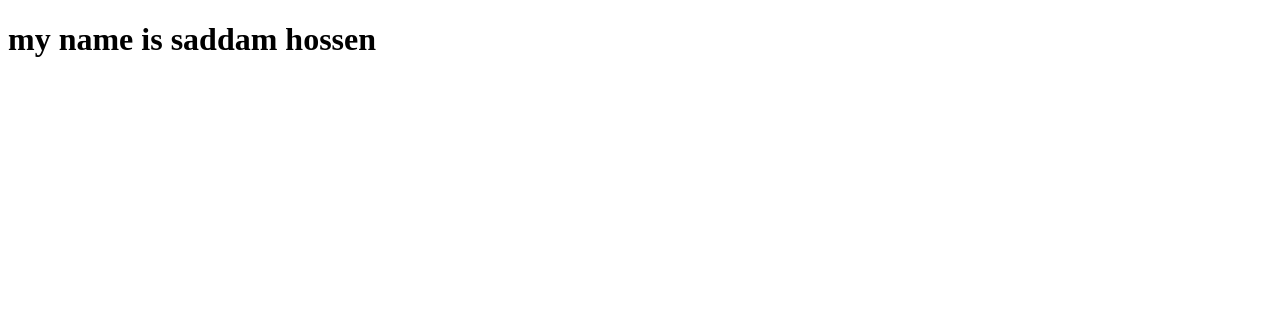
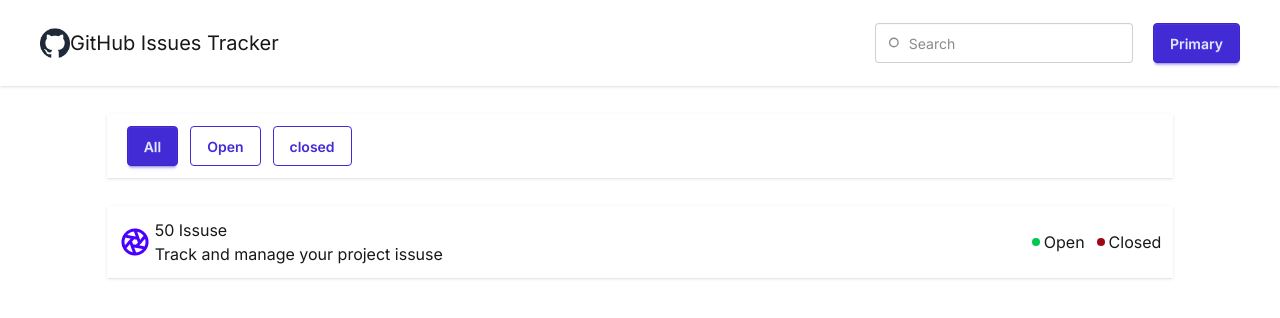
Before and after one commit to mdsaddamhossen1819-afk/B-13-Assignment--5, a plain HTML site: page second.html in a window 1280 px wide. Drawn offline with nearby package versions, Linux system fonts and the light colour scheme.

Commit message:
first commit

```diff
--- a/second.html
+++ b/second.html
@@ -3,9 +3,77 @@
 <head>
     <meta charset="UTF-8">
     <meta name="viewport" content="width=device-width, initial-scale=1.0">
+    <link rel="preconnect" href="https://fonts.googleapis.com">
+    <link rel="preconnect" href="https://fonts.gstatic.com" crossorigin>
+    <link href="https://fonts.googleapis.com/css2?family=Hind+Siliguri:wght@300;400;500;600;700&family=Inter:ital,opsz,wght@0,14..32,100..900;1,14..32,100..900&family=Manrope:wght@200..800&family=Outfit:wght@100..900&display=swap" rel="stylesheet">
+    <link rel="stylesheet" href="https://cdnjs.cloudflare.com/ajax/libs/font-awesome/7.0.1/css/all.min.css" integrity="sha512-2SwdPD6INVrV/lHTZbO2nodKhrnDdJK9/kg2XD1r9uGqPo1cUbujc+IYdlYdEErWNu69gVcYgdxlmVmzTWnetw==" crossorigin="anonymous" referrerpolicy="no-referrer" />
+    <link href="https://cdn.jsdelivr.net/npm/daisyui@5" rel="stylesheet" type="text/css" />
+    <script src="https://cdn.jsdelivr.net/npm/@tailwindcss/browser@4"></script>
+    <link rel="stylesheet" href="./style.css">
     <title>Document</title>
 </head>
 <body>
-    <h1>my name is saddam hossen</h1>
+    <header class="w-full flex justify-between px-10 bg-white shadow-sm flex-wrap mb-5">
+        <div class="flex items-center py-7">
+            <img class="w-[30px]" src="/assets/github-logo.png" alt="">
+
+            <p class="text-xl">GitHub Issues Tracker</p>
+
+        </div>
+        <div class="flex items-center gap-5">
+           <label class="input">
+  <svg class="h-[1em] opacity-50" xmlns="http://www.w3.org/2000/svg" viewBox="0 0 24 24">
+    <g
+      stroke-linejoin="round"
+      stroke-linecap="round"
+      stroke-width="2.5"
+      fill="none"
+      stroke="currentColor"
+    >
+       <circle cx="11" cy="11" r="8"></ circle>
+       <path d="m21 21-4.3-4.3"></path>
+       </g>
+       </svg>
+       <input  type="search" required placeholder="Search" />
+      </label>
+      <button class="btn btn-primary ">Primary</button>
+        </div>
+    </header>
+    <section class="w-10/12 mx-auto bg-white shadow-sm">
+        <div class="my-7 py-3 px-5 flex gap-3">
+            <button class="btn  btn-primary">All</button>
+            <button class="btn btn-outline btn-primary">Open</button>
+            <button class="btn btn-outline btn-primary">closed</button>
+        </div>
+
+    </section>
+    <section  class="w-10/12 mx-auto bg-white shadow">
+        <div class="flex justify-between py-3 px-3">
+            <div class="flex items-center gap-1">
+                <img src="/assets/Aperture.png" alt="">
+                <div>
+                    <h2>50 Issuse</h2>
+                    <p>Track and manage your project issuse</p>
+                </div>
+            </div>
+            <div class="flex gap-3">
+                 <div class="flex items-center gap-1 ">
+                 <span class="w-2 h-2 bg-green-500 rounded-full"></span>
+                <span>Open</span>
+                 </div>
+
+
+                <div class="flex items-center gap-1">
+                <span class="w-2 h-2 bg-red-800 rounded-full"></span>
+                <span>Closed</span>
+            </div>
+
+            </div>
+
+        </div>
+
+    </section>
+
+    <script src="/script/index.js"></script>
 </body>
 </html>
```
